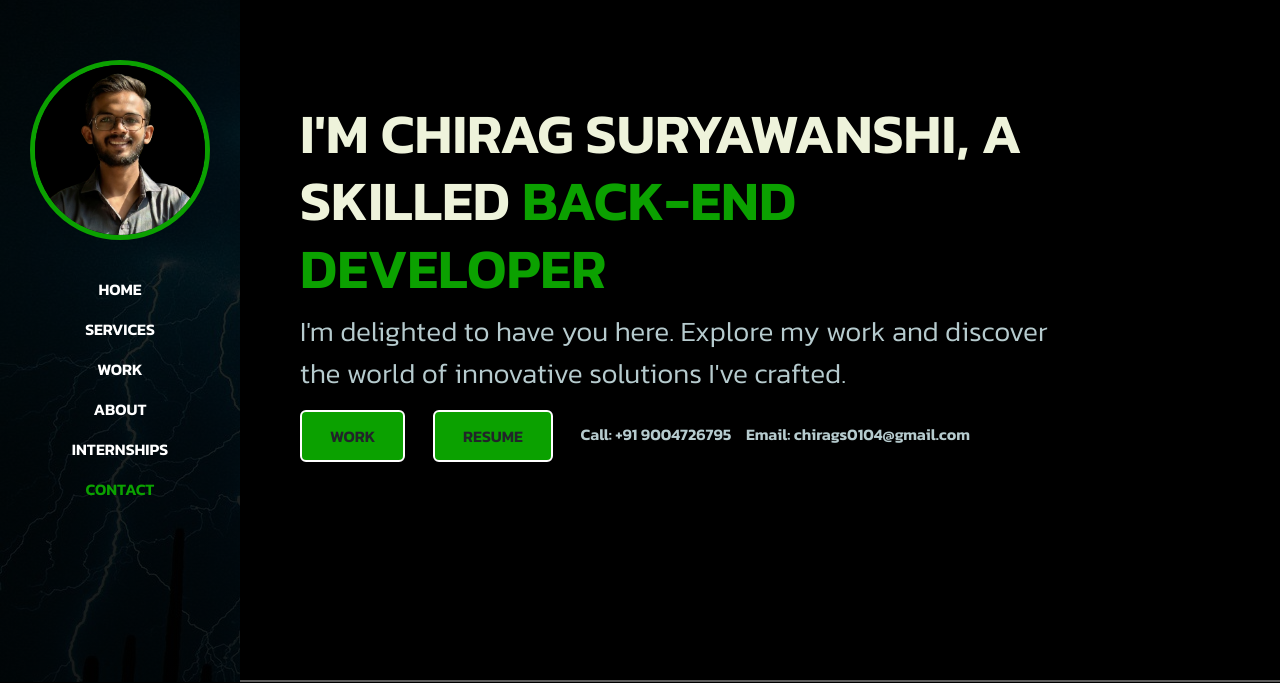
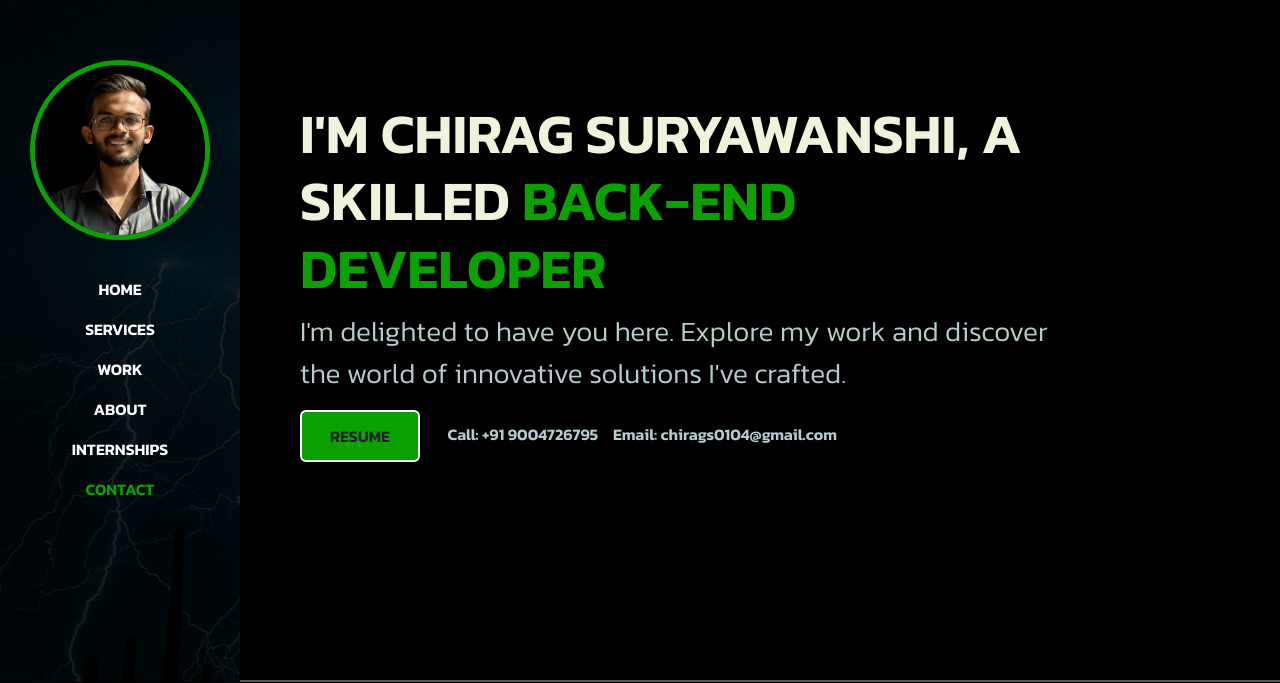
Before and after one commit to chirag0101/Chirag_Portfolio, a plain HTML site: page index.html in a window 1280 px wide. Shown: the part 118-801 px from the top of the page. Drawn offline with Linux system fonts and the light colour scheme; a web font is replaced by a local one.

Commit message:
Update index.html

```diff
--- a/index.html
+++ b/index.html
@@ -89,9 +89,9 @@
                 world of innovative solutions I've crafted.
               </p>
               <div data-aos="fade-up" data-aos-delay="600">
-                <a href="#work" class="btn btn-brand fw-bold me-4">
+<!--                 <a href="#work" class="btn btn-brand fw-bold me-4">
                   WORK</a
-                >
+                > -->
                 <a href="https://drive.google.com/file/d/1oEAmLqb97Yu1VlF67G8e6o4FD48q0sio/view?usp=sharing" class="btn btn-brand fw-bold me-4">
                   RESUME</a
                 >
```
